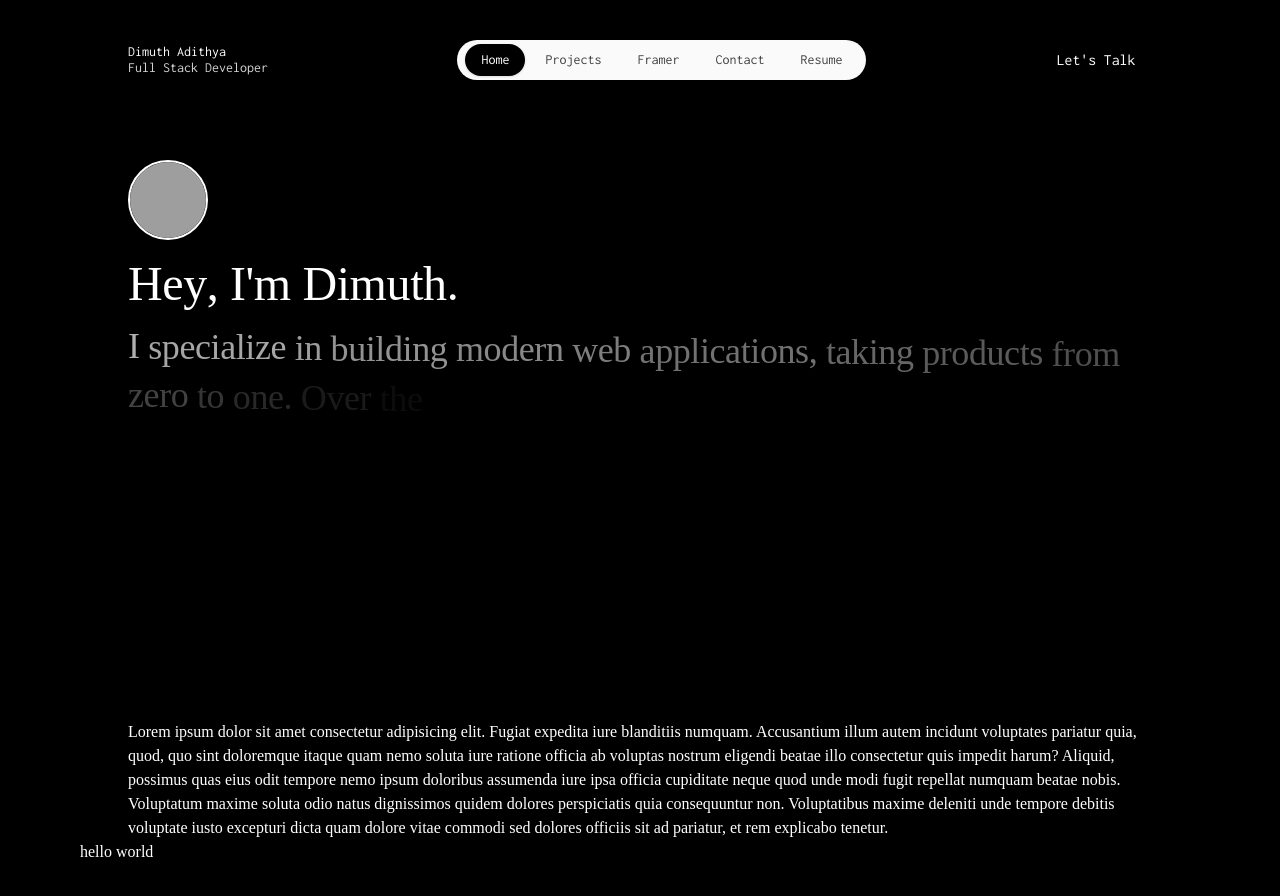
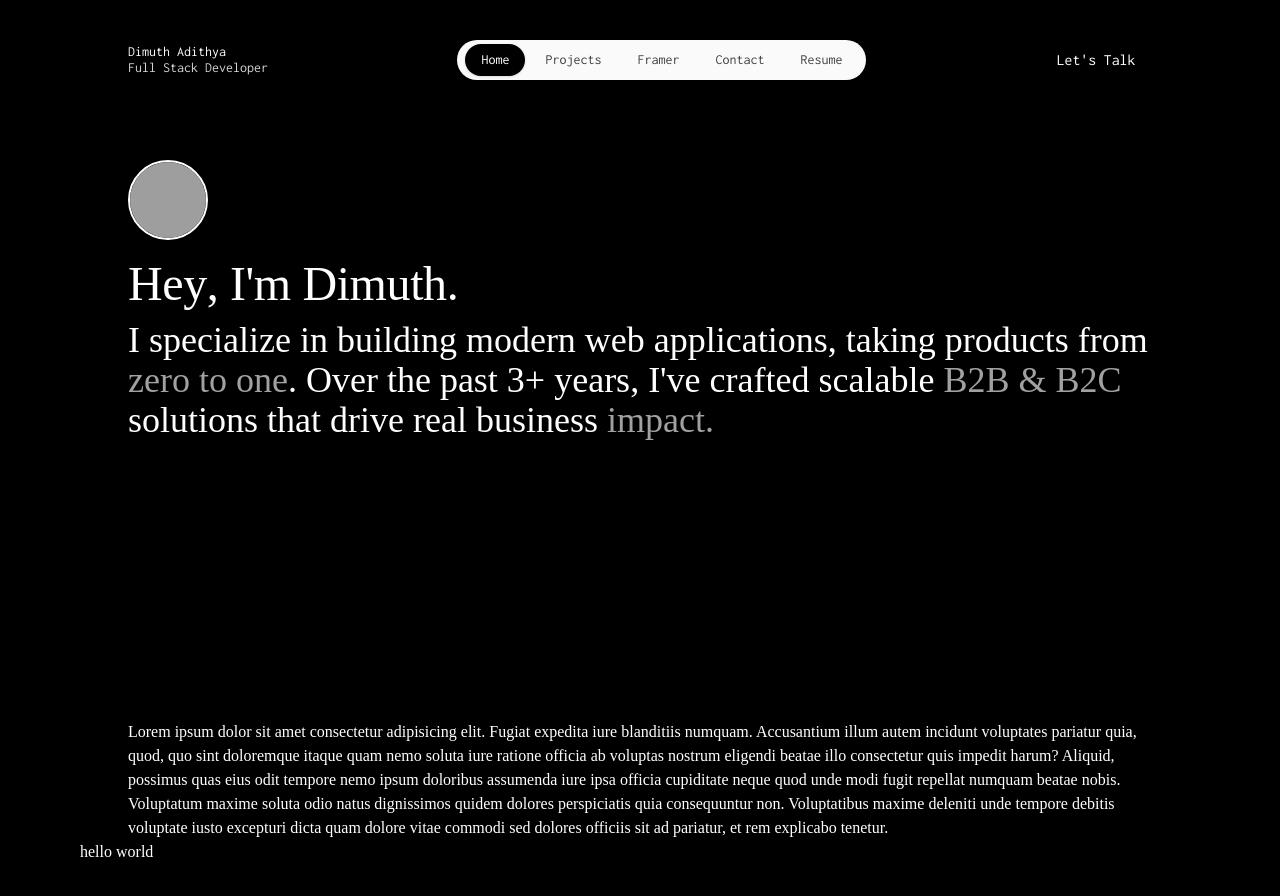
Before and after one commit to dimuthadithya/dimuthadithya.site, a Next.js app: page / in a window 1280 px wide. Shown: the top 896 px of the page. Built offline with nearby package versions, Linux system fonts and the light colour scheme; grey boxes are pictures that could not be loaded.

Commit message:
feat: refactor Home component text structure for improved readability and styling

```diff
--- a/app/page.js
+++ b/app/page.js
@@ -116,18 +116,15 @@ export default function Home() {
                   >
                     Hey, I&apos;m Dimuth.
                   </TextAnimate>
-                  <TextAnimate
-                    animation='slideUp'
-                    by='word'
-                    once={true}
-                    delay={1.3}
-                    className={'text-4xl'}
-                  >
-                    I specialize in building modern web applications, taking
-                    products from zero to one. Over the past 3+ years, I&apos;ve
-                    crafted scalable B2B & B2C solutions that drive real
-                    business impact.
-                  </TextAnimate>
+                </h1>
+                <h1 className='text-4xl'>
+                  I specialize in building modern web applications, taking
+                  products from{' '}
+                  <span className='text-neutral-400'>zero to one</span>. Over
+                  the past 3+ years, I&apos;ve crafted scalable
+                  <span className='text-neutral-400'> B2B & B2C </span>
+                  solutions that drive real business
+                  <span className='text-neutral-400'> impact.</span>
                 </h1>
               </div>
               <div className=''>
```
